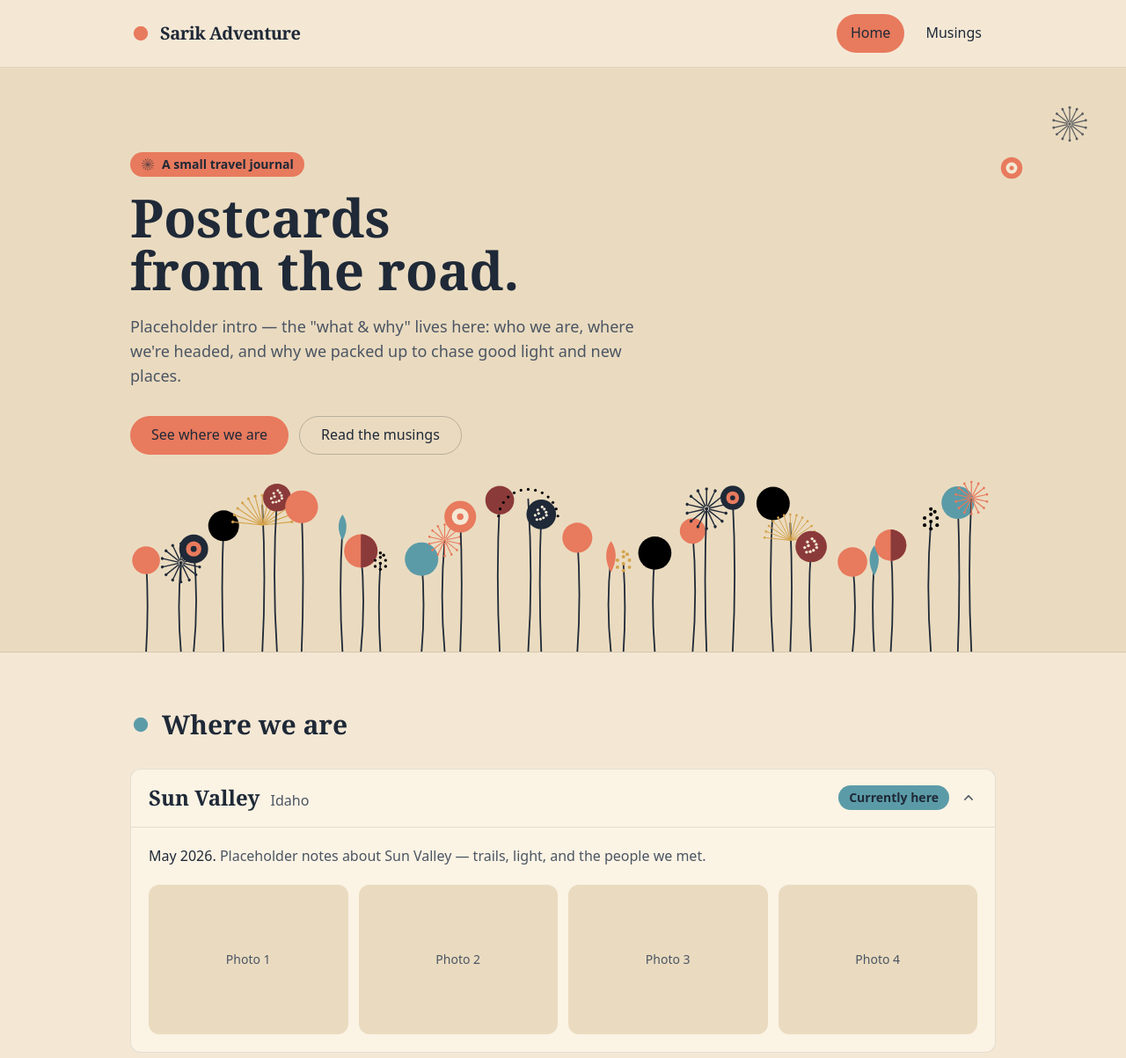
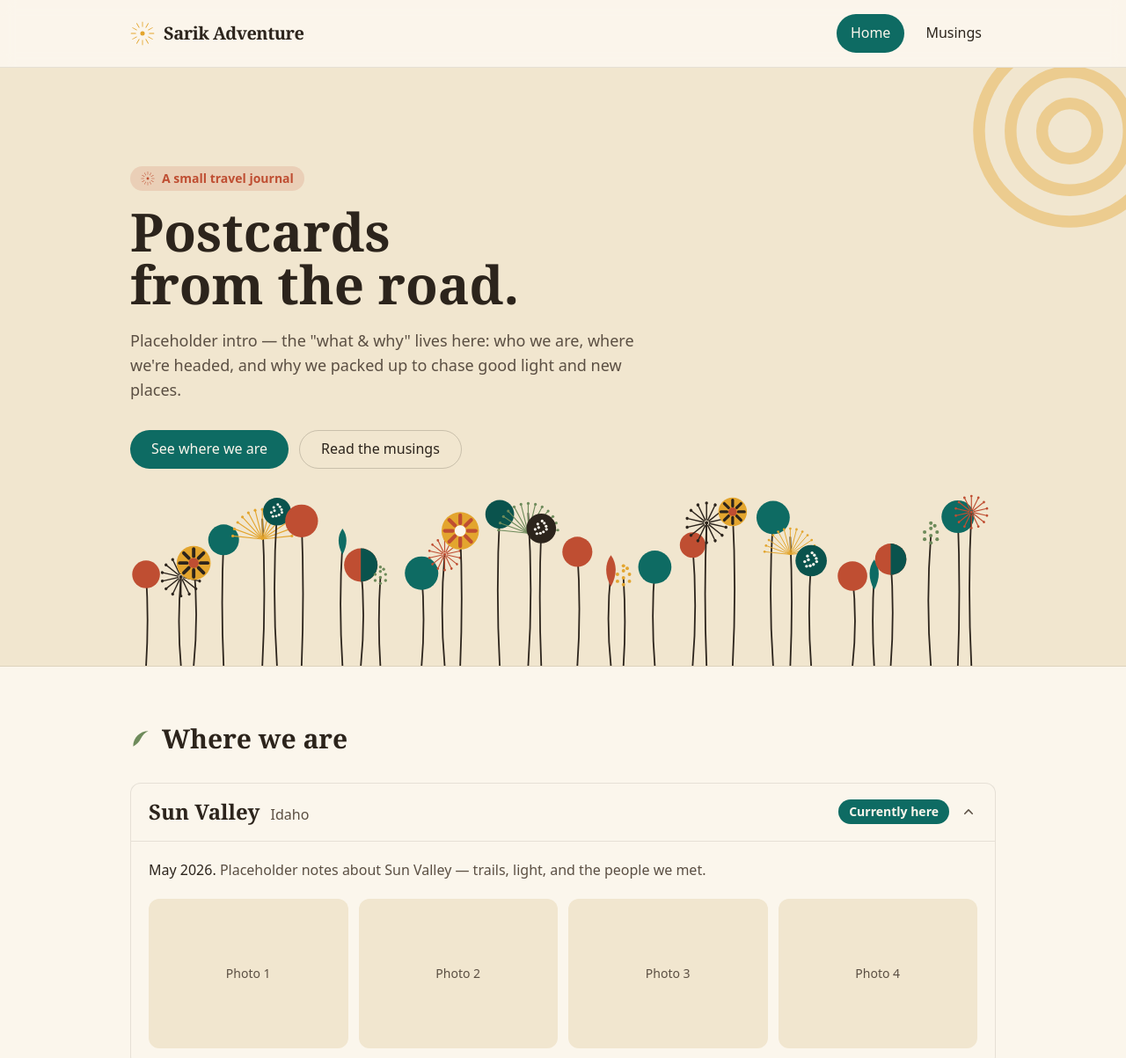
Before and after one commit to sjproctor/sarik-adventure, an Astro site: page / in a window 1280 px wide. Shown: the top 1203 px of the page at 88% size. Built offline with nearby package versions, Linux system fonts and the light colour scheme; Astro itself is replaced by a stand-in of ours.

Commit message:
Combine design specs

```diff
--- a/src/components/Decor.astro
+++ b/src/components/Decor.astro
@@ -1,109 +1,48 @@
 ---
 /**
- * Decorative "mid-century meadow" botanical forms (see README › Design Spec):
- *   - bloom:     flat solid disc — simplified poppy / pom-pom head
- *   - ring:      a disc with a cream "hole" — ringed / two-tone bloom
- *   - dotted:    a disc speckled with cream dots — confetti seed head
- *   - dandelion: radiating thin lines tipped with dots — seed-head / firework
- *   - umbel:     fine stalks fanning to dot tips — Queen Anne's-lace dome
- *   - cluster:   a constellation of dots — stylized lace
- *   - pod:       a simple teardrop bud
- *
- * Purely ornamental, so hidden from assistive tech. The shape color is
- * inherited via `currentColor` — set it with a text-* utility (e.g. `text-coral`).
- * `ring`/`dotted` use the cream paper color for their cut-outs, so place them
- * on a cream/sand surface.
+ * Decorative mid-century-modern shapes (starburst, arch, concentric rings,
+ * boomerang). Purely ornamental, so they are hidden from assistive tech.
+ * Color is inherited via `currentColor` — set it with a text-* utility.
  */
 interface Props {
-  shape: 'bloom' | 'ring' | 'dotted' | 'dandelion' | 'umbel' | 'cluster' | 'pod';
+  shape: 'starburst' | 'arch' | 'rings' | 'boomerang';
   class?: string;
 }
 const { shape, class: className } = Astro.props;
-
-const RAYS = 14;
-const CLUSTER = [
-  [50, 50], [50, 28], [69, 39], [69, 61],
-  [50, 72], [31, 61], [31, 39], [50, 12], [62, 20],
-];
-const SPECKS = [
-  [42, 40], [57, 38], [62, 52], [48, 61], [36, 52],
-  [55, 58], [44, 48], [61, 45], [40, 62], [52, 33],
-];
-const UMBEL = Array.from({ length: 13 }, (_, k) => {
-  const t = ((k - 6) * 14 * Math.PI) / 180; // fan ±84° from vertical
-  return [50 + 60 * Math.sin(t), 90 - 60 * Math.cos(t)];
-});
-const cream = 'var(--color-cream)';
 ---
 
 {
-  shape === 'bloom' && (
+  shape === 'starburst' && (
     <svg class={className} viewBox="0 0 100 100" aria-hidden="true" fill="currentColor">
-      <circle cx="50" cy="50" r="34" />
-    </svg>
-  )
-}
-{
-  shape === 'ring' && (
-    <svg class={className} viewBox="0 0 100 100" aria-hidden="true" fill="currentColor">
-      <circle cx="50" cy="50" r="34" />
-      <circle cx="50" cy="50" r="18" fill={cream} />
-      <circle cx="50" cy="50" r="7" />
-    </svg>
-  )
-}
-{
-  shape === 'dotted' && (
-    <svg class={className} viewBox="0 0 100 100" aria-hidden="true" fill="currentColor">
-      <circle cx="50" cy="50" r="34" />
-      {SPECKS.map(([cx, cy]) => (
-        <circle cx={cx} cy={cy} r="3.2" fill={cream} />
-      ))}
-    </svg>
-  )
-}
-{
-  shape === 'dandelion' && (
-    <svg class={className} viewBox="0 0 100 100" aria-hidden="true">
-      <g stroke="currentColor" stroke-width="2.5" stroke-linecap="round" fill="currentColor">
-        {Array.from({ length: RAYS }).map((_, i) => (
-          <g transform={`rotate(${(360 / RAYS) * i} 50 50)`}>
-            <line x1="50" y1="44" x2="50" y2="14" />
-            <circle cx="50" cy="11" r="3" stroke="none" />
-          </g>
+      <g>
+        {Array.from({ length: 12 }).map((_, i) => (
+          <rect x="48.5" y="2" width="3" height="22" rx="1.5" transform={`rotate(${i * 30} 50 50)`} />
         ))}
-        <circle cx="50" cy="50" r="3.5" stroke="none" />
+        <circle cx="50" cy="50" r="9" />
       </g>
     </svg>
   )
 }
 {
-  shape === 'umbel' && (
-    <svg class={className} viewBox="0 0 100 100" aria-hidden="true">
-      <g stroke="currentColor" stroke-width="2" stroke-linecap="round" fill="currentColor">
-        {UMBEL.map(([tx, ty]) => (
-          <g>
-            <line x1="50" y1="90" x2={tx} y2={ty} />
-            <circle cx={tx} cy={ty} r="2.8" stroke="none" />
-          </g>
-        ))}
-      </g>
+  shape === 'arch' && (
+    <svg class={className} viewBox="0 0 100 120" aria-hidden="true" fill="currentColor">
+      <path d="M10 120 V50 a40 40 0 0 1 80 0 V120 H72 V50 a22 22 0 0 0-44 0 V120 Z" />
     </svg>
   )
 }
 {
-  shape === 'cluster' && (
-    <svg class={className} viewBox="0 0 100 100" aria-hidden="true" fill="currentColor">
-      {CLUSTER.map(([cx, cy]) => (
-        <circle cx={cx} cy={cy} r="5.5" />
-      ))}
+  shape === 'rings' && (
+    <svg class={className} viewBox="0 0 100 100" aria-hidden="true" fill="none" stroke="currentColor" stroke-width="6">
+      <circle cx="50" cy="50" r="14" />
+      <circle cx="50" cy="50" r="30" />
+      <circle cx="50" cy="50" r="46" />
     </svg>
   )
 }
 {
-  shape === 'pod' && (
+  shape === 'boomerang' && (
     <svg class={className} viewBox="0 0 100 100" aria-hidden="true" fill="currentColor">
-      <path d="M50 8 C66 30 66 58 50 88 C34 58 34 30 50 8 Z" fill="currentColor" />
+      <path d="M14 86 C14 46 46 14 86 14 C70 22 58 34 50 50 C42 66 30 78 14 86 Z" />
     </svg>
   )
 }
--- a/src/components/Footer.astro
+++ b/src/components/Footer.astro
@@ -9,9 +9,9 @@ const year = new Date().getFullYear();
       Placeholder slot for the future "email updates" signup (Future Feature).
       Replace this block with the real form when that feature lands.
     -->
-    <div class="flex flex-col items-start gap-3 rounded-soft border border-ink/10 bg-shell p-5 sm:flex-row sm:items-center sm:justify-between">
+    <div class="flex flex-col items-start gap-3 rounded-soft border border-ink/10 bg-cream p-5 sm:flex-row sm:items-center sm:justify-between">
       <div class="flex items-center gap-3">
-        <Decor shape="cluster" class="h-6 w-6 shrink-0 text-coral" />
+        <Decor shape="boomerang" class="h-6 w-6 shrink-0 text-terracotta" />
         <p class="text-ink-soft">
           <span class="font-medium text-ink">Want updates from the road?</span> Email
           signups are coming soon.
@@ -20,7 +20,7 @@ const year = new Date().getFullYear();
       <button
         type="button"
         disabled
-        class="inline-flex min-h-11 cursor-not-allowed items-center rounded-pill bg-ink/10 px-5 font-medium text-ink-soft"
+        class="inline-flex min-h-11 cursor-not-allowed items-center rounded-pill bg-teal/40 px-5 font-medium text-cream"
         aria-disabled="true"
       >
         Coming soon
--- a/src/components/Meadow.astro
+++ b/src/components/Meadow.astro
@@ -1,9 +1,10 @@
 ---
 /**
- * The signature "mid-century meadow" (see README › Design Spec): a dense field
- * of thin, gently curved charcoal stems rising from the bottom edge, each topped
- * with a flat graphic bloom — disc, ringed/two-tone disc, dotted disc, dandelion
- * starburst, Queen Anne's-lace umbel, dot cluster, or pod. Purely decorative.
+ * The signature "mid-century meadow" (see CLAUDE.md › Design system): a dense
+ * field of thin, gently curved charcoal stems rising from the bottom edge, topped
+ * with a flat graphic bloom — disc, favicon-style petal flower, two-tone disc,
+ * dotted disc, dandelion starburst, Queen Anne's-lace umbel, dot cluster, or pod.
+ * Purely decorative.
  *
  * Renders as a band that scales proportionally with its container and anchors to
  * the bottom. Constrain its width (e.g. wrap in `max-w-5xl`) so its height stays
@@ -16,7 +17,7 @@ interface Props {
 const { class: className } = Astro.props;
 
 type BloomType =
-  | 'disc' | 'ring' | 'half' | 'dotted' | 'dandelion' | 'umbel' | 'cluster' | 'pod';
+  | 'disc' | 'flower' | 'half' | 'dotted' | 'dandelion' | 'umbel' | 'cluster' | 'pod';
 
 const RAYS = 14;
 const CLUSTER = [
@@ -32,35 +33,35 @@ const UMBEL = Array.from({ length: 13 }, (_, k) => {
   return [50 + 60 * Math.sin(t), 90 - 60 * Math.cos(t)];
 });
 
-// Repeating "kind" pattern — coral discs are the loudest/most frequent, teal &
-// powder-blue are the cool counterweight, with doses of burgundy/mustard/rose.
+// Repeating "kind" pattern — terracotta discs are the loudest/most frequent,
+// teal is the cool counterweight, with doses of teal-deep/mustard/sage.
 const pattern: { type: BloomType; c: string; a?: string }[] = [
-  { type: 'disc', c: 'coral' },
+  { type: 'disc', c: 'terracotta' },
   { type: 'dandelion', c: 'ink' },
-  { type: 'ring', c: 'ink', a: 'coral' },
-  { type: 'disc', c: 'sky' },
+  { type: 'flower', c: 'ink', a: 'terracotta' },
+  { type: 'disc', c: 'teal' },
   { type: 'umbel', c: 'mustard' },
-  { type: 'dotted', c: 'burgundy' },
-  { type: 'disc', c: 'coral' },
+  { type: 'dotted', c: 'teal-deep' },
+  { type: 'disc', c: 'terracotta' },
   { type: 'pod', c: 'teal' },
-  { type: 'half', c: 'coral', a: 'burgundy' },
-  { type: 'cluster', c: 'rose' },
+  { type: 'half', c: 'terracotta', a: 'teal-deep' },
+  { type: 'cluster', c: 'sage' },
   { type: 'disc', c: 'teal' },
-  { type: 'dandelion', c: 'coral' },
-  { type: 'ring', c: 'coral' },
-  { type: 'disc', c: 'burgundy' },
-  { type: 'umbel', c: 'rose' },
+  { type: 'dandelion', c: 'terracotta' },
+  { type: 'flower', c: 'terracotta' },
+  { type: 'disc', c: 'teal-deep' },
+  { type: 'umbel', c: 'sage' },
   { type: 'dotted', c: 'ink' },
-  { type: 'disc', c: 'coral' },
-  { type: 'pod', c: 'coral' },
+  { type: 'disc', c: 'terracotta' },
+  { type: 'pod', c: 'terracotta' },
   { type: 'cluster', c: 'mustard' },
-  { type: 'disc', c: 'sky' },
+  { type: 'disc', c: 'teal' },
 ];
 
 const N = 32;
 const BASE = 260;
 const baseScale: Record<BloomType, number> = {
-  disc: 0.6, ring: 0.58, half: 0.6, dotted: 0.58,
+  disc: 0.6, flower: 0.58, half: 0.6, dotted: 0.58,
   dandelion: 0.62, umbel: 0.64, cluster: 0.46, pod: 0.5,
 };
 
@@ -75,6 +76,7 @@ const stems = Array.from({ length: N }, (_, i) => {
 
 const v = (c: string) => `var(--color-${c})`;
 const cream = v('cream');
+const mustard = v('mustard');
 ---
 
 <svg
@@ -100,11 +102,13 @@ const cream = v('cream');
           <g transform={`translate(${st.x} ${st.y}) scale(${st.s}) translate(-50 -50)`}>
             {st.type === 'disc' && <circle cx="50" cy="50" r="34" fill={fill} />}
 
-            {st.type === 'ring' && (
+            {st.type === 'flower' && (
               <g fill={fill}>
-                <circle cx="50" cy="50" r="34" />
-                <circle cx="50" cy="50" r="18" fill={accent} />
-                <circle cx="50" cy="50" r="7" />
+                <circle cx="50" cy="50" r="40" fill={mustard} />
+                {Array.from({ length: 8 }).map((_, j) => (
+                  <rect x="46" y="13" width="8" height="25" rx="4" transform={`rotate(${45 * j} 50 50)`} />
+                ))}
+                <circle cx="50" cy="50" r="12" fill={accent} />
               </g>
             )}
 
--- a/src/components/Nav.astro
+++ b/src/components/Nav.astro
@@ -14,7 +14,7 @@ const isActive = (href: string) => (href === '/' ? path === '/' : path.startsWit
 <header class="border-b border-ink/10 bg-cream/90 backdrop-blur-sm">
   <div class="mx-auto flex max-w-5xl items-center justify-between gap-4 px-5 py-4">
     <a href="/" class="group flex items-center gap-2.5 text-ink">
-      <Decor shape="bloom" class="h-6 w-6 text-coral transition-transform group-hover:scale-110" />
+      <Decor shape="starburst" class="h-7 w-7 text-mustard transition-transform group-hover:rotate-45" />
       <span class="font-display text-xl font-semibold tracking-tight">Sarik Adventure</span>
     </a>
 
@@ -29,8 +29,8 @@ const isActive = (href: string) => (href === '/' ? path === '/' : path.startsWit
                 class:list={[
                   'inline-flex min-h-11 items-center rounded-pill px-4 font-medium transition-colors',
                   isActive(href)
-                    ? 'bg-coral text-ink'
-                    : 'text-ink hover:bg-coral/15',
+                    ? 'bg-teal text-cream'
+                    : 'text-ink hover:bg-sand',
                 ]}
               >
                 {label}
--- a/src/layouts/Layout.astro
+++ b/src/layouts/Layout.astro
@@ -25,7 +25,7 @@ const canonical = new URL(Astro.url.pathname, Astro.site);
     <meta name="description" content={description} />
     <link rel="canonical" href={canonical} />
     <link rel="icon" type="image/svg+xml" href="/favicon.svg" />
-    <meta name="theme-color" content="#e87a5d" />
+    <meta name="theme-color" content="#0e6b63" />
 
     <!-- Social sharing -->
     <meta property="og:type" content="website" />
--- a/src/pages/index.astro
+++ b/src/pages/index.astro
@@ -34,19 +34,15 @@ const statusLabel: Record<string, string> = {
 <Layout>
   {/* ===== Hero: the "what & why", above the fold ===== */}
   <section class="relative overflow-hidden border-b border-ink/10 bg-sand">
-    {/* A few floating blooms for whimsy (decorative) */}
     <Decor
-      shape="dandelion"
-      class="pointer-events-none absolute right-10 top-10 hidden h-12 w-12 text-ink/70 sm:block"
+      shape="rings"
+      class="pointer-events-none absolute -right-12 -top-10 h-56 w-56 text-mustard/40"
     />
-    <Decor
-      shape="ring"
-      class="pointer-events-none absolute right-28 top-24 hidden h-9 w-9 text-coral sm:block"
-    />
-
-    <div class="relative mx-auto max-w-5xl px-5 pb-48 pt-20 sm:pb-56 sm:pt-24">
-      <p class="mb-4 inline-flex items-center gap-2 rounded-pill bg-coral px-3 py-1 text-sm font-semibold text-ink">
-        <Decor shape="dandelion" class="h-4 w-4" /> A small travel journal
+    {/* Bottom edge is the signature meadow band (below), so the hero reserves
+        room for it with extra bottom padding. */}
+    <div class="relative mx-auto max-w-5xl px-5 pt-20 pb-48 sm:pt-28 sm:pb-56">
+      <p class="mb-4 inline-flex items-center gap-2 rounded-pill bg-terracotta/15 px-3 py-1 text-sm font-semibold text-terracotta">
+        <Decor shape="starburst" class="h-4 w-4" /> A small travel journal
       </p>
       <h1 class="max-w-2xl text-5xl font-semibold text-ink sm:text-6xl">
         Postcards from the road.
@@ -58,13 +54,13 @@ const statusLabel: Record<string, string> = {
       <div class="mt-8 flex flex-wrap gap-3">
         <a
           href="#locations"
-          class="inline-flex min-h-11 items-center rounded-pill bg-coral px-6 font-medium text-ink transition-colors hover:bg-burgundy hover:text-cream"
+          class="inline-flex min-h-11 items-center rounded-pill bg-teal px-6 font-medium text-cream transition-colors hover:bg-teal-deep"
         >
           See where we are
         </a>
         <a
           href="/musings"
-          class="inline-flex min-h-11 items-center rounded-pill border border-ink/25 px-6 font-medium text-ink transition-colors hover:bg-shell"
+          class="inline-flex min-h-11 items-center rounded-pill border border-ink/20 px-6 font-medium text-ink transition-colors hover:bg-cream"
         >
           Read the musings
         </a>
@@ -83,7 +79,7 @@ const statusLabel: Record<string, string> = {
   {/* ===== Locations accordion (native <details>, zero-JS) ===== */}
   <section id="locations" class="mx-auto max-w-5xl px-5 py-16" aria-labelledby="locations-heading">
     <div class="mb-8 flex items-center gap-3">
-      <Decor shape="bloom" class="h-6 w-6 text-teal" />
+      <Decor shape="boomerang" class="h-6 w-6 text-sage" />
       <h2 id="locations-heading" class="text-3xl font-semibold text-ink">Where we are</h2>
     </div>
 
@@ -92,7 +88,7 @@ const statusLabel: Record<string, string> = {
         locations.map((loc) => (
           <details
             open={loc.status === 'current'}
-            class="group overflow-hidden rounded-soft border border-ink/10 bg-shell"
+            class="group overflow-hidden rounded-soft border border-ink/10 bg-cream"
           >
             <summary class="flex cursor-pointer list-none items-center justify-between gap-4 px-5 py-4 [&::-webkit-details-marker]:hidden">
               <span class="flex items-baseline gap-3">
@@ -102,8 +98,10 @@ const statusLabel: Record<string, string> = {
               <span class="flex items-center gap-3">
                 <span
                   class:list={[
-                    'rounded-pill px-3 py-1 text-sm font-semibold text-ink',
-                    loc.status === 'current' ? 'bg-teal' : 'bg-mustard',
+                    'rounded-pill px-3 py-1 text-sm font-semibold',
+                    loc.status === 'current'
+                      ? 'bg-teal text-cream'
+                      : 'bg-mustard/25 text-ink',
                   ]}
                 >
                   {statusLabel[loc.status]}
--- a/src/pages/musings/index.astro
+++ b/src/pages/musings/index.astro
@@ -9,7 +9,7 @@ import Decor from '../../components/Decor.astro';
 >
   <section class="mx-auto max-w-3xl px-5 py-20">
     <div class="mb-6 flex items-center gap-3">
-      <Decor shape="dandelion" class="h-7 w-7 text-teal" />
+      <Decor shape="rings" class="h-7 w-7 text-teal" />
       <h1 class="text-4xl font-semibold text-ink sm:text-5xl">Musings</h1>
     </div>
     <p class="max-w-xl text-lg text-ink-soft">
@@ -17,8 +17,8 @@ import Decor from '../../components/Decor.astro';
       blog-style posts with their own sub-pages. Nothing published yet.
     </p>
 
-    <div class="mt-10 rounded-soft border border-dashed border-ink/25 bg-shell p-8 text-center">
-      <Decor shape="bloom" class="mx-auto mb-3 h-10 w-10 text-coral" />
+    <div class="mt-10 rounded-soft border border-dashed border-ink/20 bg-sand/60 p-8 text-center">
+      <Decor shape="arch" class="mx-auto mb-3 h-12 w-10 text-terracotta/60" />
       <p class="font-medium text-ink">First post coming soon</p>
       <p class="mt-1 text-ink-soft">Check back from the road.</p>
     </div>
--- a/src/styles/global.css
+++ b/src/styles/global.css
@@ -6,46 +6,37 @@
 @import '@fontsource-variable/dm-sans';
 
 /*
-  Design tokens — "stylized mid-century meadow" (see README › Design Spec).
-  Warm aged-paper cream background with one warm dominant (coral), one cool
-  counterweight (teal), and small doses of saturated accents (burgundy,
-  mustard). Stems/lines read almost-black but slightly cool.
+  Design tokens — mid-century-modern, mid-minimalist.
+  Palette is warm and earthy: cream paper, espresso ink, with teal /
+  mustard / terracotta / sage accents.
 
-  ── WCAG 2.1 AA contrast (verified against these exact hexes) ──
-  Coral and teal are MID-TONES, so the rules are specific:
-    • Body text:   ink on cream ............ ~12:1  ✓
-                   ink-soft on cream ....... ~6.2:1 ✓
-    • Coral fill:  use DARK text  → ink on coral .. ~5.1:1 ✓  (white fails)
-    • Teal fill:   use DARK text  → ink on teal ... ~4.7:1 ✓  (white/cream fail)
-    • Mustard fill:use DARK text  → ink on mustard  ~6.3:1 ✓
-    • Burgundy:    dark enough for either → cream on burgundy ~6.3:1 ✓,
-                   burgundy text on cream ~6.3:1 ✓  (the colored-text option)
-  NEVER use coral, teal, mustard, or rose as small text on cream — they
-  fail. They are fills (with dark text), decorative shapes, or borders only.
+  Accessibility note (WCAG 2.1 AA): the safe text pairings are
+  ink-on-cream / ink-on-sand (~11:1) and cream-on-teal (~5.4:1).
+  Mustard, terracotta and sage are reserved for decorative shapes,
+  borders, and large/badge elements — never small body text on cream.
 */
 @theme {
-  /* Surfaces — aged paper, warm */
-  --color-cream: #f4e8d5; /* page background */
-  --color-sand: #eadbc0; /* warm/tan bands: hero, footer */
-  --color-shell: #fbf3e4; /* lifted paper: cards, accordion panels */
+  /* Surfaces */
+  --color-cream: #fbf6ec; /* page background */
+  --color-sand: #f1e6cf; /* raised panels / accordion */
+  --color-shell: #ffffff;
 
-  /* Text & lines — almost-black, slightly cool */
-  --color-ink: #1f2937; /* primary text (~12:1 on cream) */
-  --color-ink-soft: #4b5563; /* secondary text (~6.2:1 on cream) */
+  /* Ink (text) */
+  --color-ink: #2c241c; /* primary text — ~11:1 on cream */
+  --color-ink-soft: #5b4f43; /* secondary text — ~5.6:1 on cream */
 
-  /* Accents (mid-century meadow palette) */
-  --color-coral: #e87a5d; /* primary — buttons/callouts (DARK text) */
-  --color-teal: #5b9ba8; /* secondary — pairs with coral (DARK text) */
-  --color-burgundy: #8b3a3a; /* deep accent — hover, emphasis, colored text */
-  --color-mustard: #d4a24c; /* warm accent — sparing highlights (DARK text) */
-  --color-rose: #d98b94; /* decorative only — blush blooms */
-  --color-sky: #a9c7d0; /* decorative only — powder-blue blooms */
+  /* Accents */
+  --color-teal: #0e6b63; /* primary action — cream text passes AA */
+  --color-teal-deep: #0a534d; /* hover */
+  --color-mustard: #e3a52e;
+  --color-terracotta: #bf4e32;
+  --color-sage: #6e8b5b;
 
   /* Fonts */
   --font-display: 'Fraunces Variable', Georgia, 'Times New Roman', serif;
   --font-sans: 'DM Sans Variable', system-ui, -apple-system, sans-serif;
 
-  /* Radii — soft, rounded mid-century geometry */
+  /* Radii — soft, rounded MCM geometry */
   --radius-soft: 0.75rem;
   --radius-pill: 999px;
 }
@@ -74,10 +65,9 @@
     text-wrap: balance;
   }
 
-  /* Visible, high-contrast focus for every interactive element (WCAG 2.4.7,
-     1.4.11). Ink outline is ~12:1 on cream — well past the 3:1 minimum. */
+  /* Visible, high-contrast focus for every interactive element (WCAG 2.4.7) */
   :focus-visible {
-    outline: 3px solid var(--color-ink);
+    outline: 3px solid var(--color-teal);
     outline-offset: 2px;
     border-radius: 2px;
   }
@@ -97,15 +87,14 @@
   }
 }
 
-/* Skip link — hidden until focused, then anchored top-left (WCAG 2.4.1).
-   Burgundy fill + cream text = ~6.3:1. */
+/* Skip link — hidden until focused, then anchored top-left (WCAG 2.4.1) */
 .skip-link {
   position: absolute;
   left: 0.75rem;
   top: -100%;
   z-index: 100;
   padding: 0.6rem 1rem;
-  background-color: var(--color-burgundy);
+  background-color: var(--color-teal);
   color: var(--color-cream);
   border-radius: var(--radius-soft);
   font-weight: 600;
```
Also changed, not shown: README.md.
